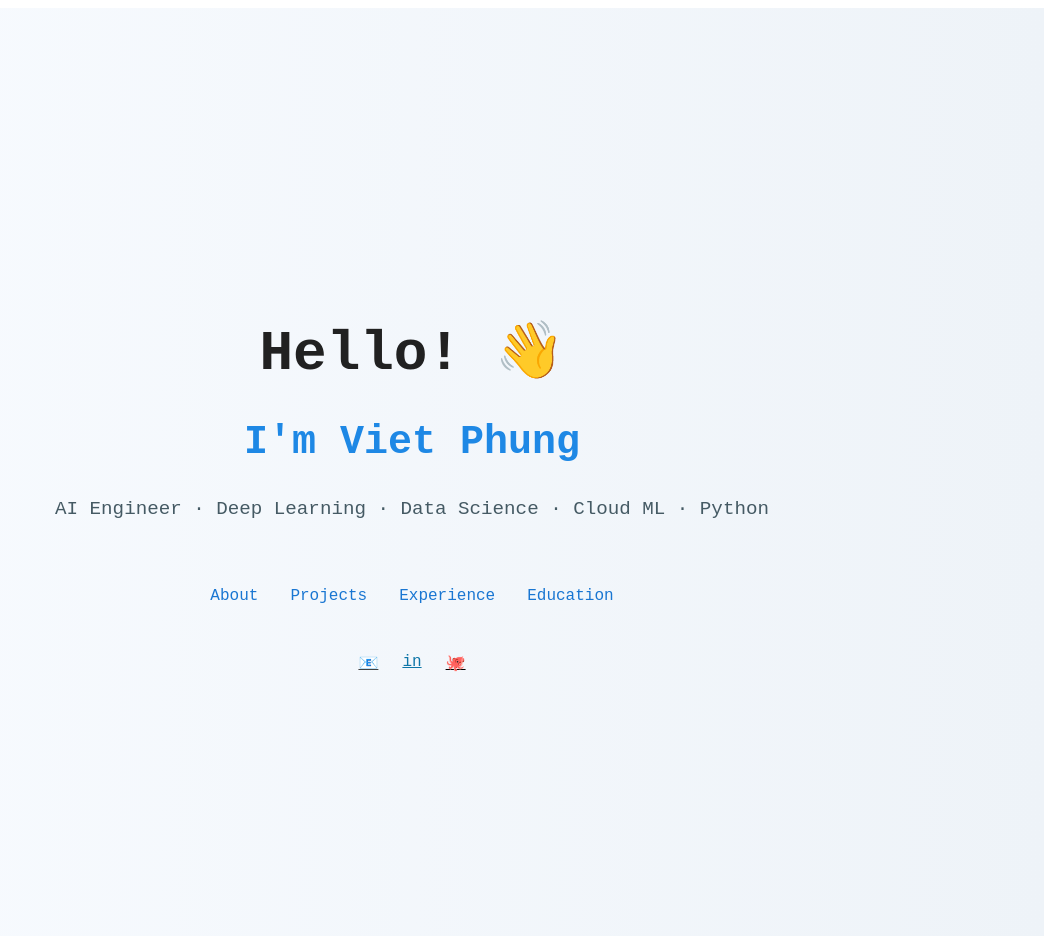
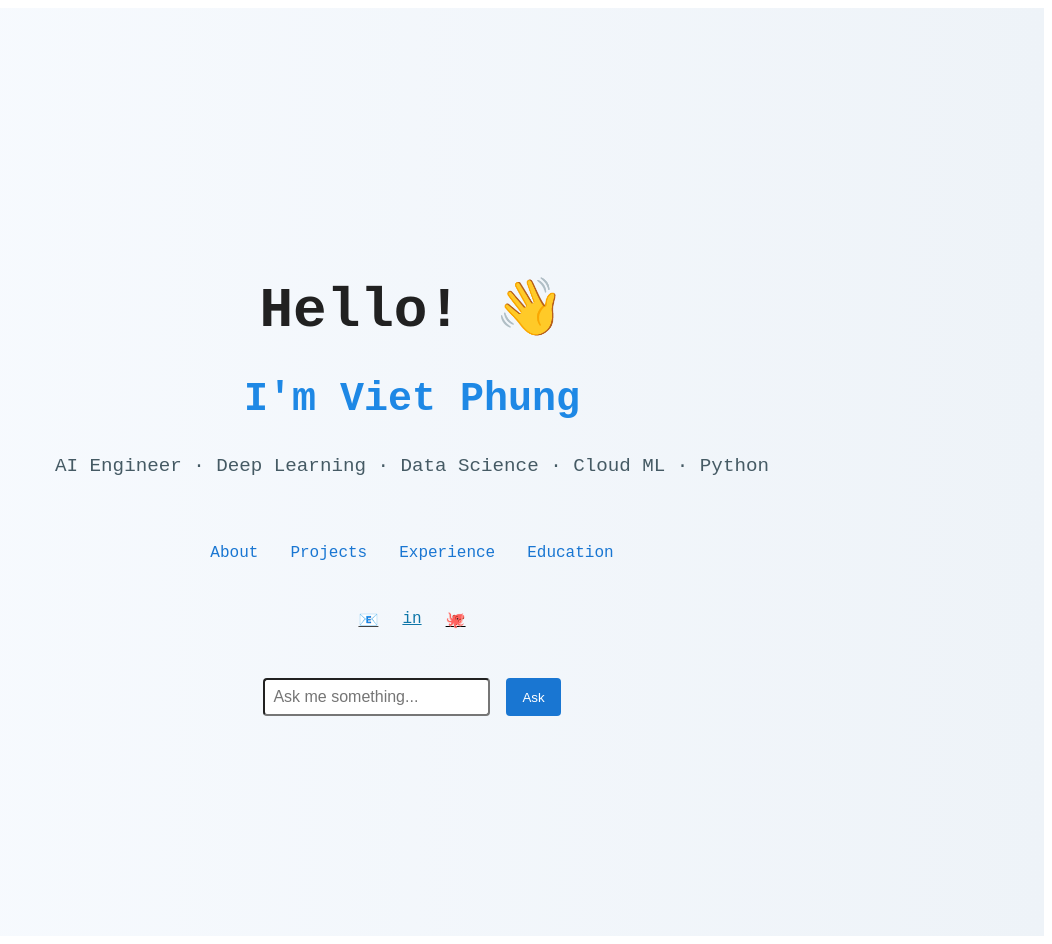
Before and after one commit to quocvietphung/portfolio_vite_react, a React (Vite) app: page / in a window 1280 px wide. Shown: the whole page, without its empty margins (228-1280 px from the left). Built offline with nearby package versions, Linux system fonts and the light colour scheme.

Commit message:
add input field and about me section to App component

```diff
--- a/src/App.jsx
+++ b/src/App.jsx
@@ -1,6 +1,9 @@
-import React from 'react'
+import React, { useState, useEffect } from 'react'
 
 export default function App() {
+  const [input, setInput] = useState("");
+  const [showAboutMe, setShowAboutMe] = useState(false);
+
   return (
     <main
       style={{
@@ -74,6 +77,22 @@ export default function App() {
         </a>
       </nav>
 
+      {showAboutMe && (
+        <section
+          style={{
+            marginTop: "3rem",
+            backgroundColor: "#f1f8e9",
+            padding: "2rem",
+            borderRadius: "16px",
+            maxWidth: "720px",
+            boxShadow: "0 4px 12px rgba(0,0,0,0.05)"
+          }}
+        >
+          <h2 style={{ color: "#33691e", marginBottom: "1rem" }}>👤 About Me</h2>
+          <p><strong>Who are you?</strong> — I'm Viet Phung, an AI Engineer driven by curiosity and a love for solving complex problems with scalable ML solutions.</p>
+        </section>
+      )}
+
       <div
         style={{
           marginTop: "3rem",
@@ -92,6 +111,33 @@ export default function App() {
           🐙
         </a>
       </div>
+
+      <div style={{ marginTop: "3rem", display: "flex", gap: "1rem" }}>
+        <input
+          type="text"
+          placeholder="Ask me something..."
+          value={input}
+          onChange={(e) => setInput(e.target.value)}
+          style={{ padding: "0.5rem", fontSize: "1rem", borderRadius: "4px" }}
+        />
+        <button
+          onClick={() => {
+            if (input.trim().toLowerCase() === "who are you") {
+              setShowAboutMe(true);
+            }
+          }}
+          style={{
+            backgroundColor: "#1976d2",
+            color: "#fff",
+            border: "none",
+            padding: "0.5rem 1rem",
+            borderRadius: "4px",
+            cursor: "pointer"
+          }}
+        >
+          Ask
+        </button>
+      </div>
     </main>
   )
 }
```
